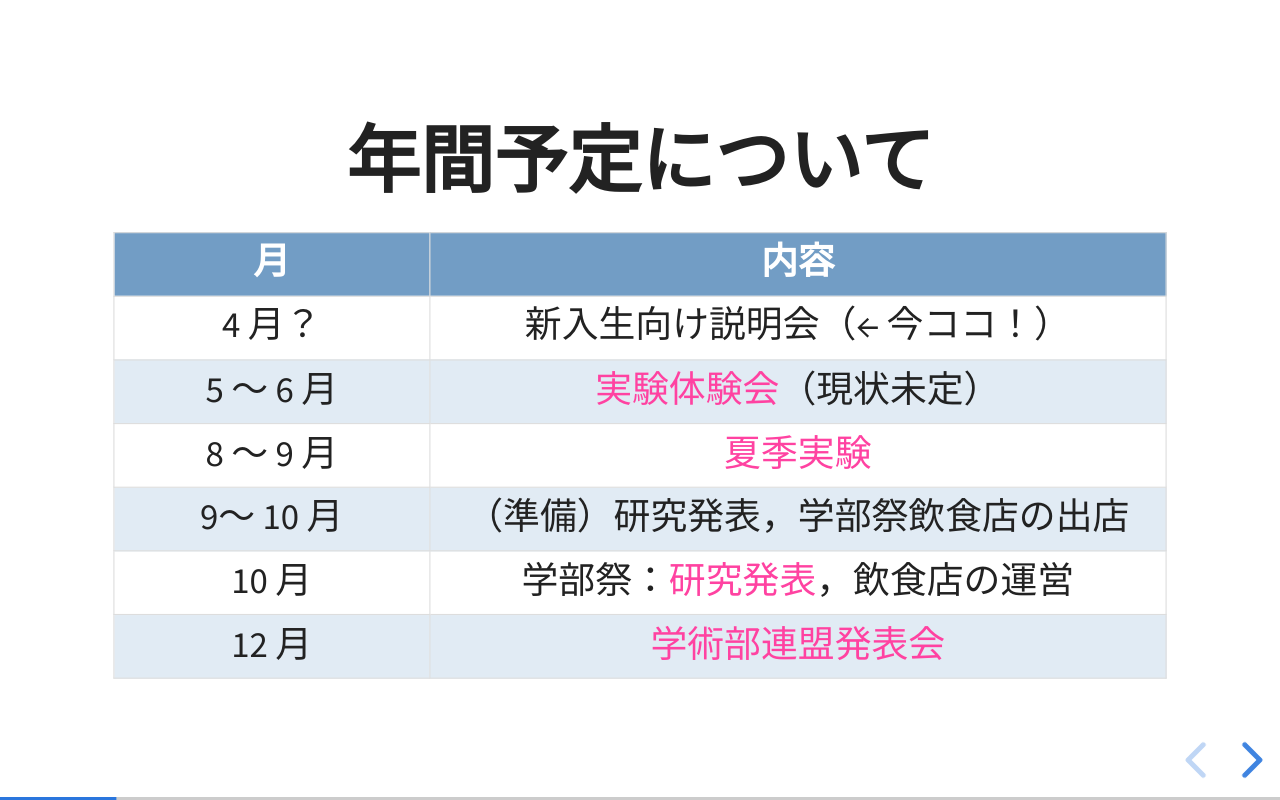
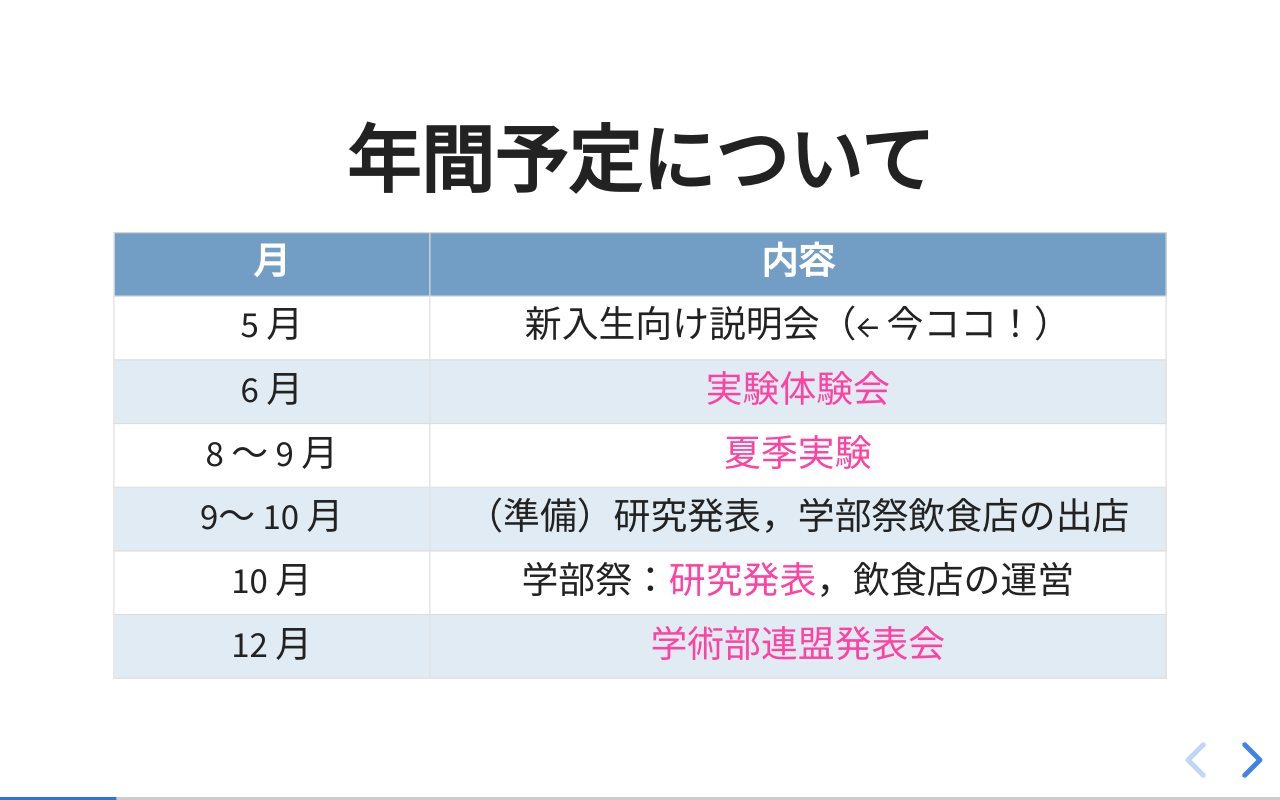
Before and after one commit to CL-ken/CL-ken.github.io, a plain HTML site: page 2026/26_welcome.html in a window 1280 px wide. Both pictures are taken after a click on the button "next slide". Drawn offline with nearby package versions, Linux system fonts and the light colour scheme.

Commit message:
upd 26_welcome

```diff
--- a/2026/26_welcome.html
+++ b/2026/26_welcome.html
@@ -45,12 +45,12 @@
 						</thead>
 						<tbody>
 							<tr>
-								<td style="border: 1px solid #ddd; text-align: center">4 月？</td>
+								<td style="border: 1px solid #ddd; text-align: center">5 月</td>
 								<td style="border: 1px solid #ddd; text-align: center">新入生向け説明会（← 今ココ！）</td>
 							</tr>
 							<tr style="background-color: #E1EBF4;">
-								<td style="border: 1px solid #ddd; text-align: center">5 ～ 6 月</td>
-								<td style="border: 1px solid #ddd; text-align: center"><span style="color: #FF42A1;">実験体験会</span>（現状未定）</td>
+								<td style="border: 1px solid #ddd; text-align: center">6 月</td>
+								<td style="border: 1px solid #ddd; text-align: center"><span style="color: #FF42A1;">実験体験会</span></td>
 							</tr>
 							<tr>
 								<td style="border: 1px solid #ddd; text-align: center">8 ～ 9 月</td>
```
